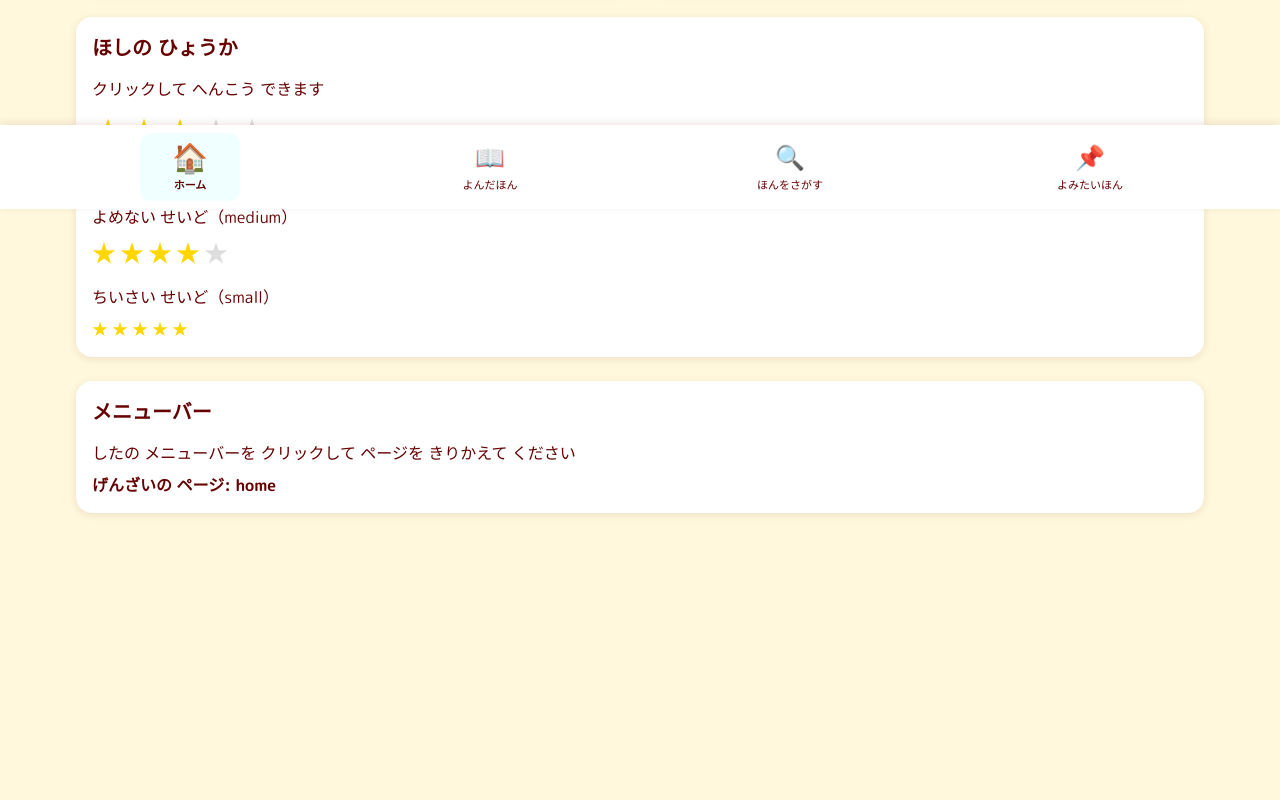
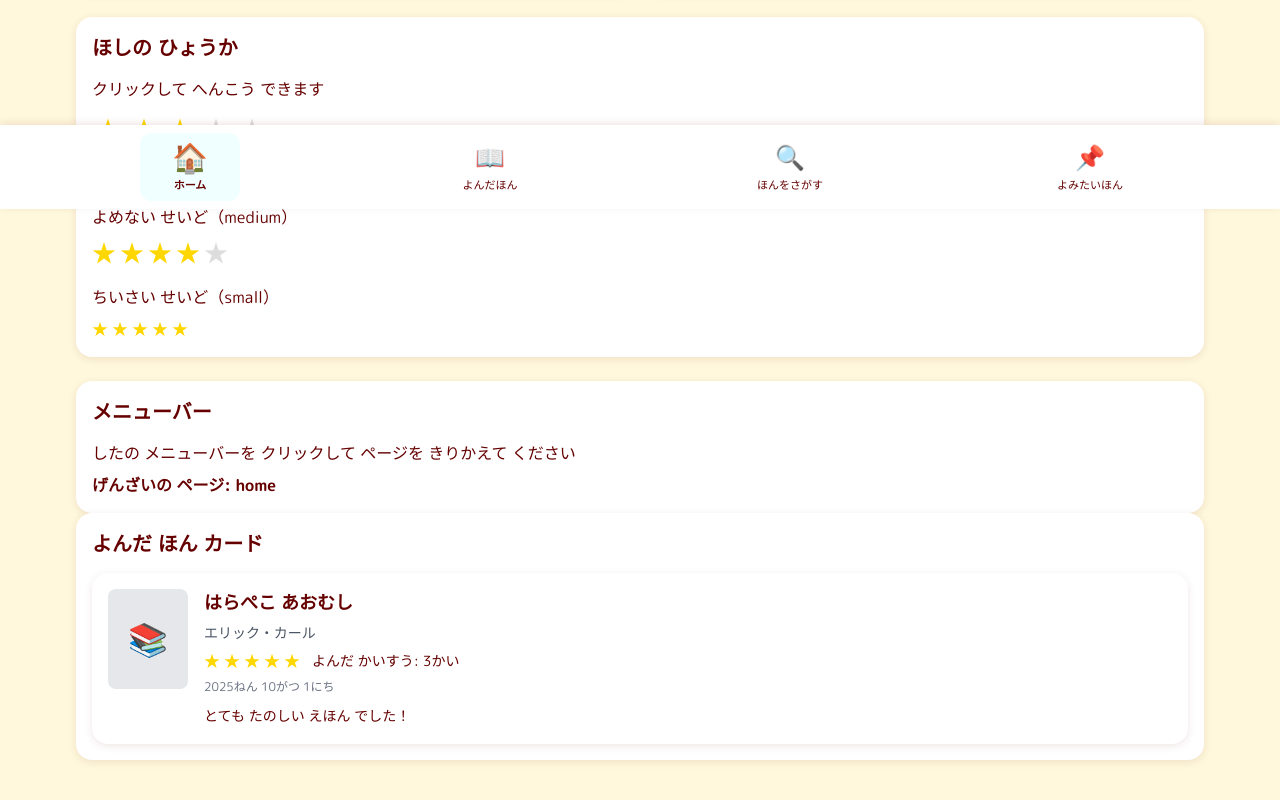
Before and after one commit to rasa-sa06/yondayo, a Next.js app: page / in a window 1280 px wide. Shown: the part 591-1391 px from the top of the page. Before the commit the page ends 1334 px from the top, so only its background shows below. Built offline with nearby package versions, Linux system fonts and the light colour scheme.

Commit message:
Add ReadingRecordCard and Update page.tsx

```diff
--- a/src/app/page.tsx
+++ b/src/app/page.tsx
@@ -6,6 +6,7 @@ import { MenuBar } from '@/components/MenuBar';
 import { Button } from '@/components/Button';
 import { Card } from '@/components/Card';
 import { StarRating } from '@/components/StarRating';
+import { ReadingRecordCard } from '@/components/ReadingRecordCard';
 
 export default function Home() {
   const [currentPage, setCurrentPage] = useState<'home' | 'read' | 'search' | 'wishlist'>('home');
@@ -67,6 +68,25 @@ export default function Home() {
           <p className="text-brown">したの メニューバーを クリックして ページを きりかえて ください</p>
           <p className="mt-2 text-brown font-bold">げんざいの ページ: {currentPage}</p>
         </Card>
+
+        {/* 読書記録カードテスト */}
+        <Card className="mb-6">
+          <h2 className="text-xl font-bold mb-4">よんだ ほん カード</h2>
+          <ReadingRecordCard
+            record={{
+              id: '1',
+              title: 'はらぺこ あおむし',
+              author: 'エリック・カール',
+              imageUrl: '',
+              readCount: 3,
+              rating: 5,
+              review: 'とても たのしい えほん でした！',
+              readDate: '2025-10-01',
+              createdAt: '2025-10-01T10:00:00Z',
+            }}
+          />
+        </Card>
+
       </main>
       <MenuBar currentPage={currentPage} onPageChange={setCurrentPage} />
     </div>
--- /dev/null
+++ b/src/components/ReadingRecordCard.tsx
@@ -0,0 +1,55 @@
+// components/ReadingRecordCard.tsx
+import React from 'react';
+import Image from 'next/image';
+import { Card } from './Card';
+import { StarRating } from './StarRating';
+import type { ReadingRecord } from '../types';
+
+type ReadingRecordCardProps = {
+    record: ReadingRecord;
+    onClick?: () => void;
+};
+
+export const ReadingRecordCard: React.FC<ReadingRecordCardProps> = ({ record, onClick }) => {
+    const formatDate = (dateString: string) => {
+        const date = new Date(dateString);
+        const year = date.getFullYear();
+        const month = date.getMonth() + 1;
+        const day = date.getDate();
+        return `${year}ねん ${month}がつ ${day}にち`;
+    };
+
+    return (
+        <Card hoverable onClick={onClick}>
+            <div className="flex gap-4">
+                <div className="flex-shrink-0 w-20 h-[100px] relative">
+                    {record.imageUrl ? (
+                        <Image
+                            src={record.imageUrl}
+                            alt={record.title}
+                            fill
+                            sizes="80px"
+                            className="object-cover rounded-lg"
+                        />
+                    ) : (
+                        <div className="w-full h-full bg-gray-200 rounded-lg flex items-center justify-center text-[32px]">
+                            📚
+                        </div>
+                    )}
+                </div>
+                <div className="flex-1 flex flex-col gap-1.5">
+                    <h3 className="text-lg font-bold text-brown m-0">{record.title}</h3>
+                    <p className="text-sm text-gray-600 m-0">{record.author}</p>
+                    <div className="flex items-center gap-3 flex-wrap">
+                        <StarRating rating={record.rating} readonly size="small" />
+                        <span className="text-sm text-brown">よんだ かいすう: {record.readCount}かい</span>
+                    </div>
+                    <p className="text-xs text-gray-500 m-0">{formatDate(record.readDate)}</p>
+                    {record.review && (
+                        <p className="text-sm text-brown m-0 mt-1 leading-relaxed">{record.review}</p>
+                    )}
+                </div>
+            </div>
+        </Card>
+    );
+};
```
